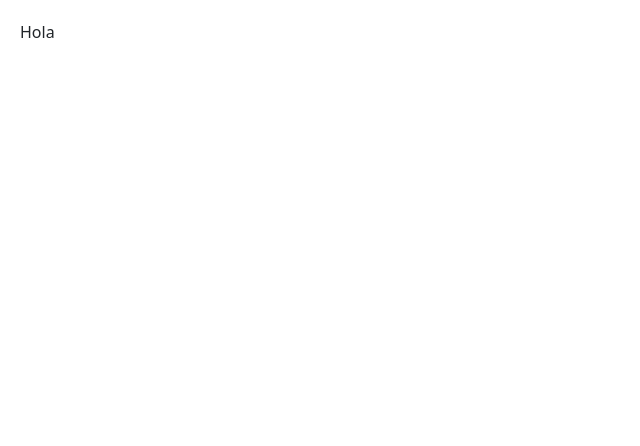
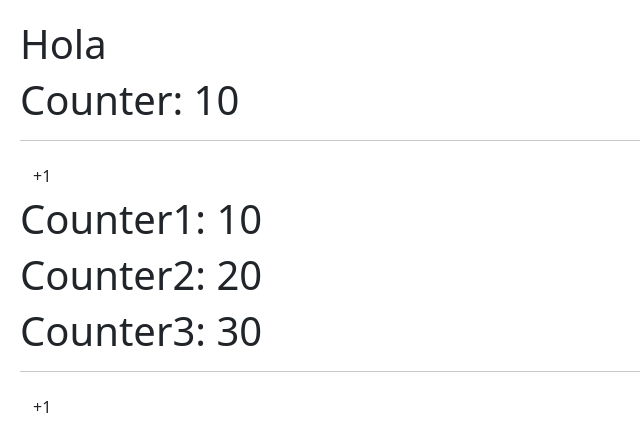
Before and after one commit to SebastianGit110/Curso-Udemy-React, a React (Vite) app in the folder 05-hook-app/: page / in a window 1280 px wide. Shown: the top 446 px of the page, without its empty margins (0-640 px from the left). Built offline with nearby package versions, Linux system fonts and the light colour scheme.

Commit message:
Hook useState

```diff
--- /dev/null
+++ b/05-hook-app/src/01-useState/CounterApp.jsx
@@ -0,0 +1,51 @@
+import { useState } from "react";
+
+export const CounterApp1 = () => {
+  const [counter, setCounter] = useState(10);
+  return (
+    <>
+      <h1>Counter: {counter}</h1>
+      <hr />
+
+      <button className="btn" onClick={() => setCounter((count) => count + 1)}>
+        {/* Con el callback en setCounter */}
+        +1
+      </button>
+    </>
+  );
+};
+
+export const CounterApp2 = () => {
+  // Se puede desestructurar directamente aqui
+  const [counter, setCounter] = useState({
+    counter1: 10,
+    counter2: 20,
+    counter3: 30,
+  });
+
+  const { counter1, counter2, counter3 } = counter; // Como abajo necesitamos la referencia "counter" para esparcir las props entonces aca desestructuramos el obj y no directamente arriba
+
+  return (
+    <>
+      <h1>Counter1: {counter1}</h1>
+      <h1>Counter2: {counter2}</h1>
+      <h1>Counter3: {counter3}</h1>
+      <hr />
+
+      {/* <button className="btn" onClick={() => setCounter(counter.counter1 + 1)}> // Se esta estableciendo el nuevo estado de counter como 11 y arriba en el h1 estamos poniendo counter.counter1 y el objeto ya no existe por lo que no muestra nada
+        +1
+      </button> */}
+
+      <button
+        className="btn"
+        onClick={
+          () =>
+            //   setCounter({ counter1: counter1 + 1, counter2, counter3 }) // Aca esta manteniendo la estrucutura del objeto por lo que ahora el nuevo estado va a ser el mismo obj pero incrementando solo counter1
+            setCounter({ ...counter, counter1: counter1 + 1 }) // Es lo mismo pero mas resumido usando el operador spread para esparcir las propiedades
+        }
+      >
+        +1
+      </button>
+    </>
+  );
+};
--- a/05-hook-app/src/HooksApp.jsx
+++ b/05-hook-app/src/HooksApp.jsx
@@ -1,3 +1,3 @@
 export const HooksApp = () => {
-  return <p>Hola</p>;
+  return <h1>Hola</h1>;
 };
--- a/05-hook-app/src/main.jsx
+++ b/05-hook-app/src/main.jsx
@@ -2,9 +2,12 @@ import React from "react";
 import ReactDOM from "react-dom/client";
 import { HooksApp } from "./HooksApp.jsx";
 import "./index.css";
+import { CounterApp1, CounterApp2 } from "./01-useState/CounterApp.jsx";
 
 ReactDOM.createRoot(document.getElementById("root")).render(
   <React.StrictMode>
     <HooksApp />
+    <CounterApp1 />
+    <CounterApp2 />
   </React.StrictMode>
 );
```
